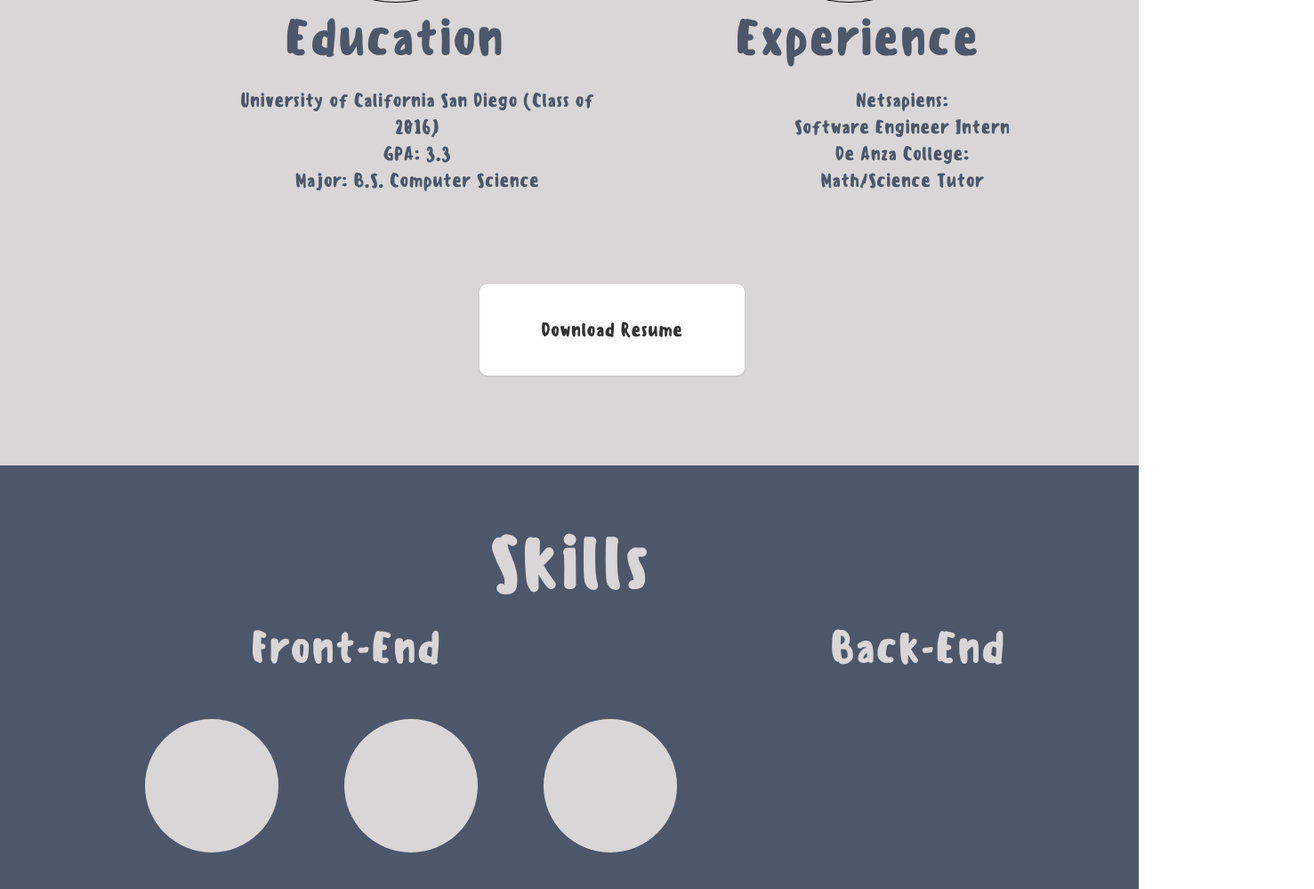
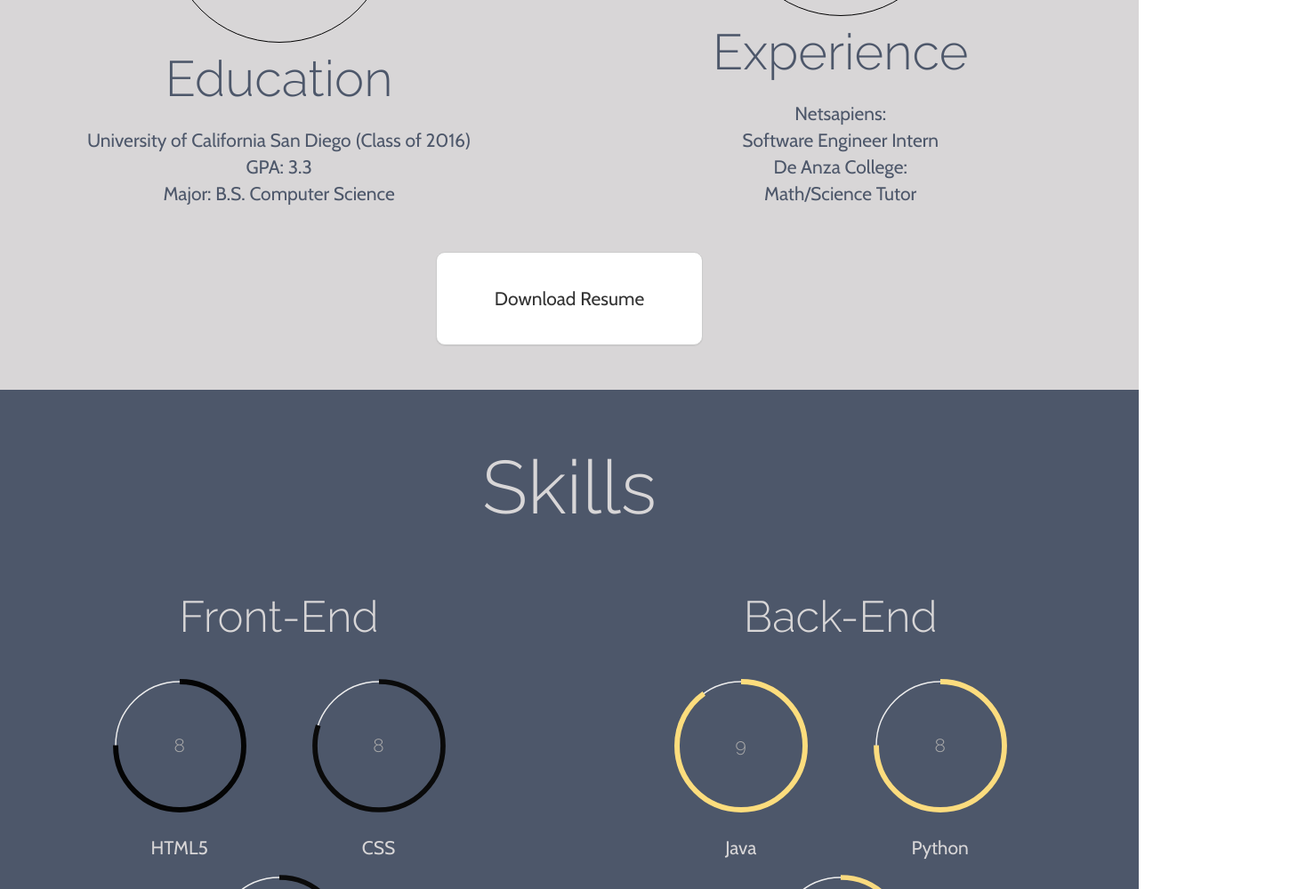
Before and after one commit to darmadoo/portfolio, a plain HTML site: page index.html in a window 1280 px wide. Shown: the part 1801-2800 px from the top of the page at 89% size, 1477 px wide, since content can reach past the window. Drawn offline with nearby package versions, Linux system fonts and the light colour scheme.

Commit message:
Added visuals to the skills and finished contact

```diff
--- a/css/darmadoo.css
+++ b/css/darmadoo.css
@@ -18,37 +18,37 @@ ul{
 	color: #4D576A;
 }
 .sensei-title{
-	font-family: sensei;
-	/*font-family: 'Raleway', sans-serif;*/
+	/*font-family: sensei;*/
+	font-family: 'Raleway', sans-serif;
 	font-size: 6em;
 }
 .sensei-description{
-	font-family: sensei;
-	/*font-family: 'Cabin', sans-serif;*/
+	/*font-family: sensei;*/
+	font-family: 'Cabin', sans-serif;
 	font-size: 1.5em;
 }
 .sensei-longDes{
-	font-family: sensei;
-	/*font-family: 'Cabin', sans-serif;*/
+	/*font-family: sensei;*/
+	font-family: 'Cabin', sans-serif;
 	font-size: 1em;
 }
 .sensei-header{
-	font-family: sensei;
-	/*font-family: 'Raleway', sans-serif;*/
+	/*font-family: sensei;*/
+	font-family: 'Raleway', sans-serif;
 	font-size: 3.5em;
 }
 .sensei-subheader{
-	font-family: sensei;
-	/*font-family: 'Raleway', sans-serif;*/
+	/*font-family: sensei;*/
+	font-family: 'Raleway', sans-serif;
 	font-size: 4em;
 }
-/*
-font-family: 'Cabin', sans-serif;
-font-family: 'Raleway', sans-serif;
-*/
 /********** LANDING ***********/
 .header-container{
 	height: 100vh;
+	background-attachment: fixed;
+    background-position: center;
+    background-repeat: no-repeat;
+    background-size: cover;
 }
 .nav{
 	text-align: center;
@@ -63,15 +63,13 @@ font-family: 'Raleway', sans-serif;
 }
 .nav a{
 	color: #D8D6D7;
-    text-shadow: 2px 2px black;
-    cursor: pointer;
+	cursor: pointer;
 }
 .nav a:hover{
 	color: #337ab7;
 }
 .header-intro{
 	color: #D8D6D7;
-    text-shadow: 2px 2px black;
     max-width: 80%;
     left: 15%;
     position: relative;
@@ -84,7 +82,6 @@ font-family: 'Raleway', sans-serif;
 	float: left;
 	position: relative;
 	left: 150px;
-	top: 150px;
 	-webkit-animation-duration: 5s;
 }
 
@@ -110,49 +107,49 @@ font-family: 'Raleway', sans-serif;
 .about-photo{
     width: 250px;
     position: relative;
-    left: 30%;
+    left: 42%;
     margin-top: -250px;
-}
-.about-education{
-	margin-left: 25%;
-}
-.about-experience{
-    margin-left: 20%;
 }
 .about-icon{
 	padding-top: 75px;
 }
+.about-education,
+.about-experience{
+	display: inline-block;
+    width: 49%;
+    text-align: center;
+}
 .photo-border{
 	width: 250px;
     position: relative;
-    display: inline;
     border: 1px solid black;
     border-radius: 50%;
 }
-.edu-exp-header span{
+.edu-exp-header{
+	display: block;
 	position: relative;
-    left: 25%;
-    padding-right: 19%;
 }
-.edu-exp-description span{
-	display: inline-block;
-    max-width: 400px;
+.edu-exp-description{
+	display: block;
     text-align: center;
     position: relative;
-    left: 21%;
-    margin-right: 17%;
     margin-top: 15px;
 }
 .download-resume{
     height: 105px;
     width: 300px;
-    position: relative;
-    left: 42%;
-    margin: 100px 0;
     border-radius: 10px;
+}
+.button-container{
+	text-align:center;
+	margin:auto;
+	padding: 50px;
 }
 
 /********** SKILLS ***********/
+.skills-container{
+	background-attachment: scroll;
+}
 .skills-header,
 .contact-header,
 .projects-header{
@@ -160,23 +157,24 @@ font-family: 'Raleway', sans-serif;
 	text-align: center;
 	padding-top: 50px;
 }
-.row-header1 span{
-    padding-left: 22%;
-    margin-right: 11%;
-}
-.group-icon1{
+.skills-frontEnd,
+.skills-backEnd,
+.skills-tools,
+.skills-design{
 	display: inline-block;
-	padding: 10px 10%;
-}
-.group-icon2{
-	display: inline-block;
+	width: 49%;
+	text-align: center;
+	padding: 50px 0;
 }
 .circle-box{
 	width: 150px;
 	height: 150px;
 	margin: 35px;
 	display: inline-block;
-
+}
+.circle-box span{
+	position: relative;
+	top: 25px;
 }
 .circle{
 	width: 100%;
@@ -185,37 +183,6 @@ font-family: 'Raleway', sans-serif;
 	-moz-border-radius: 50%;
 	border-radius: 50%;
 	background: #D8D6D7;
-}
-.group1-description1,
-.group2-description1{
-	display: inline-block;
-	padding: 0px 10%;
-}
-.group1-description2,
-.group2-description2{
-	display: inline-block;
-}
-.group1-description1 span{
-	margin: 0 70px 0 90px;
-}
-.group1-description2 span{
-	margin: 0 85px 0 85px;
-}
-.row-header2{
-    padding-top: 50px;
-}
-.row-header2 span{
-    padding-left: 25%;
-    margin-right: 13%;
-}
-.group2-description1 span{
-    margin: 0 62px 0 100px
-}
-.group2-description2 span{
-	margin: 0 45px 0 90px;
-}
-.row-description{
-	padding-bottom: 75px;
 }
 
 /********** SKILLS ***********/
@@ -261,3 +228,15 @@ font-family: 'Raleway', sans-serif;
 	position: relative;
 	left: 10%;
 }
+/********** CONTACT ***********/
+.contact-container{
+	background-attachment: fixed;
+}
+.contact-row{
+	text-align: center;
+}
+.contact-row img{
+	width: 8%;
+	margin: 50px;
+
+}
--- a/index.html
+++ b/index.html
@@ -10,11 +10,12 @@
 	<meta name="HandheldFriendly" content="true">
 
 	<title>Welcome to Darmadoo!</title>
+	<link rel="shortcut icon" href="images/favicon.ico" type="image/x-icon">
 	<link href="bootstrap/css/bootstrap-theme.css" rel="stylesheet" type="text/css">
 	<link href="bootstrap/css/bootstrap.min.css" rel="stylesheet" type="text/css">
 	<link href="css/animate.css" rel="stylesheet" type="text/css">
 	<link href="css/darmadoo.css" rel="stylesheet" type="text/css">
-	<link href="https://fonts.googleapis.com/css?family=Cabin|Raleway" rel="stylesheet">
+	<link href="https://fonts.googleapis.com/css?family=Cabin|Raleway:300" rel="stylesheet">
 </head>
 
 <body>
@@ -27,7 +28,7 @@
 				<li><a href="#">Projects</a></li>
 				<li><a href="#">Contact</a></li>
 			</ul>
-			<img alt="logo" class="animated fadeIn" src="images/temp.png">
+			<img alt="logo" class="animated fadeIn" src="images/branding.png">
 			<div class="header-intro animated fadeInRight">
 				<br>Hi!<br>
 				<br>I am Mark Darmadi!<br>
@@ -53,21 +54,20 @@
 		</div>
 
 		<div>
-			<div class="about-icon">
+			<div class="about-education">
 				<img alt="education" class="about-education photo-border" src="images/Education.png">
-				<img alt="experience" class="about-experience photo-border" src="images/Education.png">
-			</div>
-			<div class="edu-exp-header sensei-subheader">
-				<span>Education</span>
-				<span>Experience</span>
-			</div>
-			<div class="edu-exp-description sensei-description">
-				<span>
+				<span class="edu-exp-header sensei-subheader">Education</span>
+				<span class="edu-exp-description sensei-description">
 					University of California San Diego (Class of 2016)<br>
 					GPA: 3.3 <br>
 					Major: B.S. Computer Science
 				</span>
-				<span>
+			</div>
+
+			<div class="about-experience">
+				<img alt="experience" class="about-experience photo-border" src="images/Education.png">
+				<span class="edu-exp-header sensei-subheader">Experience</span>
+				<span class="edu-exp-description sensei-description">
 					Netsapiens:<br>
 					Software Engineer Intern<br>
 					De Anza College:<br>
@@ -75,9 +75,11 @@
 				</span>
 			</div>
 
+			<div class="button-container">
 				<button type="button" class="btn btn-default download-resume sensei-description">
 					Download Resume
 				</button>
+			</div>
 		</div>
 
 	</div>
@@ -86,92 +88,74 @@
 	<!-- Start of skills-container -->
 	<div class="skills-container blue-background">
 		<span class="skills-header sensei-title">Skills</span>
-
+		<div class="skills-frontEnd">
+			<span class="sensei-header">Front-End</span>
 			<div>
-			<div class="skills-firstRow">
-				<div class="row-header1 sensei-header">
-					<span>Front-End</span>
-					<span>Back-End</span>
-				</div>
-				<div class="row-icon">
-					<div class="group-icon1">
 				<div class="circle-box">
-							<div class="circle"></div>
+					<div id="html-circle"></div>
+					<span class="sensei-description">HTML5</span>
 				</div>
 				<div class="circle-box">
-							<div class="circle"></div>
+					<div id="css-circle"></div>
+					<span class="sensei-description">CSS</span>
 				</div>
 				<div class="circle-box">
-							<div class="circle"></div>
-						</div>
-					</div>
-					<div class="group-icon2">
-						<div class="circle-box">
-							<div class="circle"></div>
-						</div>
-						<div class="circle-box">
-							<div class="circle"></div>
-						</div>
-						<div class="circle-box">
-							<div class="circle"></div>
+					<div id="js-circle"></div>
+					<span class="sensei-description">JavaScript</span>
 				</div>
 			</div>
 		</div>
-				<div class="row-description">
-					<div class="group1-description1 sensei-description">
-						<span>HTML5</span>
-						<span>CSS</span>
-						<span>JavaScript</span>
+
+		<div class="skills-backEnd">
+			<span class="sensei-header">Back-End</span>
+			<div>
+				<div class="circle-box">
+					<div id="java-circle"></div>
+					<span class="sensei-description">Java</span>
 				</div>
-
-					<div class="group1-description2 sensei-description">
-						<span>Java</span>
-						<span>Python</span>
-						<span>C++</span>
+				<div class="circle-box">
+					<div id="python-circle"></div>
+					<span class="sensei-description">Python</span>
+				</div>
+				<div class="circle-box">
+					<div id="c-circle"></div>
+					<span class="sensei-description">C++</span>
 				</div>
 			</div>
 		</div>
-			<div class="skills-secondRow">
-				<div class="row-header2 sensei-header">
-					<span>Tools</span>
-					<span>Design</span>
-				</div>
-				<div class="row-icon">
-					<div class="group-icon1">
+
+		<div class="skills-tools">
+			<span class="sensei-header">Tools</span>
+			<div>
 				<div class="circle-box">
-							<div class="circle"></div>
+					<div id="git-circle"></div>
+					<span class="sensei-description">Git</span>
 				</div>
 				<div class="circle-box">
-							<div class="circle"></div>
+					<div id="github-circle"></div>
+					<span class="sensei-description">Github</span>
 				</div>
 				<div class="circle-box">
-							<div class="circle"></div>
-						</div>
-					</div>
-					<div class="group-icon2">
-						<div class="circle-box">
-							<div class="circle"></div>
-						</div>
-						<div class="circle-box">
-							<div class="circle"></div>
-						</div>
-						<div class="circle-box">
-							<div class="circle"></div>
+					<div id="eclipse-circle"></div>
+					<span class="sensei-description">Eclipse</span>
 				</div>
 			</div>
 		</div>
-				<div class="row-description">
-					<div class="group2-description1 sensei-description">
-						<span>Git</span>
-						<span> Github</span>
-						<span>Eclipse</span>
+
+		<div class="skills-design">
+			<span class="sensei-header">Design</span>
+			<div>
+				<div class="circle-box">
+					<div id="xd-circle"></div>
+					<span class="sensei-description">Adobe XD</span>
 				</div>
-
-					<div class="group2-description2 sensei-description">
-						<span>Adobe PS</span>
-						<span>Adobe AI</span>
-						<span>Adobe XD</span>
+				<div class="circle-box">
+					<div id="ps-circle"></div>
+					<span class="sensei-description">Adobe PS</span>
 				</div>
+				<div class="circle-box">
+					<div id="ai-circle"></div>
+					<span class="sensei-description">Adobe Illustrator</span>
 				</div>
 			</div>
 		</div>
@@ -205,7 +189,9 @@
 					<div class="right-half">
 						<div class="project-pic">Project 1</div>
 					</div>
+				</div>
 
+				<div class="project-object">
 					<div class="left-half">
 						<div class="project-pic">Project 1</div>
 					</div>
@@ -214,6 +200,7 @@
 							<span class="project-title">Title (Link)</span><br><br>
 							<span class="project-tech">Technology</span><br><br>
 							Lorem Ipsum is simply dummy text of the printing and typesetting industry. Lorem Ipsum has been the industry’s standard dummy text ever since the 1500s, when an unknown printer took a galley of type and scrambled it to make a type specimen book. It has survived not only five centuries, but also the leap into electronic typesetting, remaining essentially unchanged. It was popularised in the 1960s with the release of Letraset sheets containing Lorem Ipsum passages, and more recently with desktop publishing software like Aldus PageMaker including versions of Lorem Ipsum
+						</div>
 					</div>
 				</div>
 
@@ -231,14 +218,26 @@
 				</div>
 			</div>
 		</div>
+	</div>
 	<!-- End of projects-container -->
 
 	<!-- Start of Contact-container -->
 	<div class="contact-container blue-background">
 		<span class="contact-header sensei-title">Contact Me</span>
+		<div class="contact-row">
+			<a href="#"><img src="images/svg/github-c.svg" alt="github"></a>
+			<a href="#"><img src="images/svg/linkedin-c.svg" alt="linkedin"></a>
+			<a href="#"><img src="images/svg/mailbox-c.svg" alt="mailbox"></a>
+		</div>
 	</div>
 	<!-- End of Contact-container -->
 
+
+	<script src="node_modules/progressbar.js/dist/progressbar.js"></script>
+	<script src="node_modules/waypoints/lib/noframework.waypoints.min.js"></script>
+	<script type="text/javascript" src="node_modules/jquery.min.js"></script>
+	<script type="text/javascript" src="node_modules/jquery-ui.min.js"></script>
+	<script type="text/javascript" src="js/circle.js"></script>
 </body>
 
 </html>
--- /dev/null
+++ b/js/circle.js
@@ -0,0 +1,395 @@
+window.onload = function onLoad() {
+  var html = new ProgressBar.Circle('#html-circle', {
+    color: '#aaa',
+    // This has to be the same size as the maximum width to
+    // prevent clipping
+    strokeWidth: 4,
+    trailWidth: 1,
+    easing: 'easeOutBounce',
+    duration: 1400,
+    text: {
+      autoStyleContainer: true
+    },
+    from: { color: '#aaa', width: 1 },
+    to: { color: '#000000', width: 4 },
+    // Set default step function for all animate calls
+    step: function(state, circle) {
+      circle.path.setAttribute('stroke', state.color);
+      circle.path.setAttribute('stroke-width', state.width);
+
+      var value = Math.round(circle.value() * 10);
+      if (value === 0) {
+        circle.setText('');
+      } else {
+        circle.setText(value);
+      }
+
+    }
+  });
+
+  var css = new ProgressBar.Circle('#css-circle', {
+    color: '#aaa',
+    // This has to be the same size as the maximum width to
+    // prevent clipping
+    strokeWidth: 4,
+    trailWidth: 1,
+    easing: 'easeOutBounce',
+    duration: 1400,
+    text: {
+      autoStyleContainer: true
+    },
+    from: { color: '#aaa', width: 1 },
+    to: { color: '#000000', width: 4 },
+    // Set default step function for all animate calls
+    step: function(state, circle) {
+      circle.path.setAttribute('stroke', state.color);
+      circle.path.setAttribute('stroke-width', state.width);
+
+      var value = Math.round(circle.value() * 10);
+      if (value === 0) {
+        circle.setText('');
+      } else {
+        circle.setText(value);
+      }
+
+    }
+  });
+
+  var js = new ProgressBar.Circle('#js-circle', {
+    color: '#aaa',
+    // This has to be the same size as the maximum width to
+    // prevent clipping
+    strokeWidth: 4,
+    trailWidth: 1,
+    easing: 'easeOutBounce',
+    duration: 1400,
+    text: {
+      autoStyleContainer: true
+    },
+    from: { color: '#aaa', width: 1 },
+    to: { color: '#000000', width: 4 },
+    // Set default step function for all animate calls
+    step: function(state, circle) {
+      circle.path.setAttribute('stroke', state.color);
+      circle.path.setAttribute('stroke-width', state.width);
+
+      var value = Math.round(circle.value() * 10);
+      if (value === 0) {
+        circle.setText('');
+      } else {
+        circle.setText(value);
+      }
+
+    }
+  });
+
+  var j = new ProgressBar.Circle('#java-circle', {
+    color: '#aaa',
+    // This has to be the same size as the maximum width to
+    // prevent clipping
+    strokeWidth: 4,
+    trailWidth: 1,
+    easing: 'easeOutBounce',
+    duration: 1400,
+    text: {
+      autoStyleContainer: true
+    },
+    from: { color: '#aaa', width: 1 },
+    to: { color: '#FFDE7D', width: 4 },
+    // Set default step function for all animate calls
+    step: function(state, circle) {
+      circle.path.setAttribute('stroke', state.color);
+      circle.path.setAttribute('stroke-width', state.width);
+
+      var value = Math.round(circle.value() * 10);
+      if (value === 0) {
+        circle.setText('');
+      } else {
+        circle.setText(value);
+      }
+
+    }
+  });
+
+  var python = new ProgressBar.Circle('#python-circle', {
+    color: '#aaa',
+    // This has to be the same size as the maximum width to
+    // prevent clipping
+    strokeWidth: 4,
+    trailWidth: 1,
+    easing: 'easeOutBounce',
+    duration: 1400,
+    text: {
+      autoStyleContainer: true
+    },
+    from: { color: '#aaa', width: 1 },
+    to: { color: '#FFDE7D', width: 4 },
+    // Set default step function for all animate calls
+    step: function(state, circle) {
+      circle.path.setAttribute('stroke', state.color);
+      circle.path.setAttribute('stroke-width', state.width);
+
+      var value = Math.round(circle.value() * 10);
+      if (value === 0) {
+        circle.setText('');
+      } else {
+        circle.setText(value);
+      }
+
+    }
+  });
+
+  var c = new ProgressBar.Circle('#c-circle', {
+    color: '#aaa',
+    // This has to be the same size as the maximum width to
+    // prevent clipping
+    strokeWidth: 4,
+    trailWidth: 1,
+    easing: 'easeOutBounce',
+    duration: 1400,
+    text: {
+      autoStyleContainer: true
+    },
+    from: { color: '#aaa', width: 1 },
+    to: { color: '#FFDE7D', width: 4 },
+    // Set default step function for all animate calls
+    step: function(state, circle) {
+      circle.path.setAttribute('stroke', state.color);
+      circle.path.setAttribute('stroke-width', state.width);
+
+      var value = Math.round(circle.value() * 10);
+      if (value === 0) {
+        circle.setText('');
+      } else {
+        circle.setText(value);
+      }
+
+    }
+  });
+
+  var git = new ProgressBar.Circle('#git-circle', {
+    color: '#aaa',
+    // This has to be the same size as the maximum width to
+    // prevent clipping
+    strokeWidth: 4,
+    trailWidth: 1,
+    easing: 'easeOutBounce',
+    duration: 1400,
+    text: {
+      autoStyleContainer: true
+    },
+    from: { color: '#aaa', width: 1 },
+    to: { color: '#30E3CA', width: 4 },
+    // Set default step function for all animate calls
+    step: function(state, circle) {
+      circle.path.setAttribute('stroke', state.color);
+      circle.path.setAttribute('stroke-width', state.width);
+
+      var value = Math.round(circle.value() * 10);
+      if (value === 0) {
+        circle.setText('');
+      } else {
+        circle.setText(value);
+      }
+
+    }
+  });
+
+  var github = new ProgressBar.Circle('#github-circle', {
+    color: '#aaa',
+    // This has to be the same size as the maximum width to
+    // prevent clipping
+    strokeWidth: 4,
+    trailWidth: 1,
+    easing: 'easeOutBounce',
+    duration: 1400,
+    text: {
+      autoStyleContainer: true
+    },
+    from: { color: '#aaa', width: 1 },
+    to: { color: '#30E3CA', width: 4 },
+    // Set default step function for all animate calls
+    step: function(state, circle) {
+      circle.path.setAttribute('stroke', state.color);
+      circle.path.setAttribute('stroke-width', state.width);
+
+      var value = Math.round(circle.value() * 10);
+      if (value === 0) {
+        circle.setText('');
+      } else {
+        circle.setText(value);
+      }
+
+    }
+  });
+
+  var eclipse = new ProgressBar.Circle('#eclipse-circle', {
+    color: '#aaa',
+    // This has to be the same size as the maximum width to
+    // prevent clipping
+    strokeWidth: 4,
+    trailWidth: 1,
+    easing: 'easeOutBounce',
+    duration: 1400,
+    text: {
+      autoStyleContainer: true
+    },
+    from: { color: '#aaa', width: 1 },
+    to: { color: '#30E3CA', width: 4 },
+    // Set default step function for all animate calls
+    step: function(state, circle) {
+      circle.path.setAttribute('stroke', state.color);
+      circle.path.setAttribute('stroke-width', state.width);
+
+      var value = Math.round(circle.value() * 10);
+      if (value === 0) {
+        circle.setText('');
+      } else {
+        circle.setText(value);
+      }
+
+    }
+  });
+
+  var xd = new ProgressBar.Circle('#xd-circle', {
+    color: '#aaa',
+    // This has to be the same size as the maximum width to
+    // prevent clipping
+    strokeWidth: 4,
+    trailWidth: 1,
+    easing: 'easeOutBounce',
+    duration: 1400,
+    text: {
+      autoStyleContainer: true
+    },
+    from: { color: '#aaa', width: 1 },
+    to: { color: '#FF2E63', width: 4 },
+    // Set default step function for all animate calls
+    step: function(state, circle) {
+      circle.path.setAttribute('stroke', state.color);
+      circle.path.setAttribute('stroke-width', state.width);
+
+      var value = Math.round(circle.value() * 10);
+      if (value === 0) {
+        circle.setText('');
+      } else {
+        circle.setText(value);
+      }
+
+    }
+  });
+
+  var ps = new ProgressBar.Circle('#ps-circle', {
+    color: '#aaa',
+    // This has to be the same size as the maximum width to
+    // prevent clipping
+    strokeWidth: 4,
+    trailWidth: 1,
+    easing: 'easeOutBounce',
+    duration: 1400,
+    text: {
+      autoStyleContainer: true
+    },
+    from: { color: '#aaa', width: 1 },
+    to: { color: '#FF2E63', width: 4 },
+    // Set default step function for all animate calls
+    step: function(state, circle) {
+      circle.path.setAttribute('stroke', state.color);
+      circle.path.setAttribute('stroke-width', state.width);
+
+      var value = Math.round(circle.value() * 10);
+      if (value === 0) {
+        circle.setText('');
+      } else {
+        circle.setText(value);
+      }
+
+    }
+  });
+
+  var ai = new ProgressBar.Circle('#ai-circle', {
+    color: '#aaa',
+    // This has to be the same size as the maximum width to
+    // prevent clipping
+    strokeWidth: 4,
+    trailWidth: 1,
+    easing: 'easeOutBounce',
+    duration: 1400,
+    text: {
+      autoStyleContainer: true
+    },
+    from: { color: '#aaa', width: 1 },
+    to: { color: '#FF2E63', width: 4 },
+    // Set default step function for all animate calls
+    step: function(state, circle) {
+      circle.path.setAttribute('stroke', state.color);
+      circle.path.setAttribute('stroke-width', state.width);
+
+      var value = Math.round(circle.value() * 10);
+      if (value === 0) {
+        circle.setText('');
+      } else {
+        circle.setText(value);
+      }
+
+    }
+  });
+
+
+  html.text.style.fontFamily = "'Raleway', sans-serif";
+  html.text.style.fontSize = '1.5em';
+  // html.animate(0.75);
+
+  css.text.style.fontFamily = "'Raleway', sans-serif";
+  css.text.style.fontSize = '1.5em';
+  css.animate(0.8);
+
+  js.text.style.fontFamily = "'Raleway', sans-serif";
+  js.text.style.fontSize = '1.5em';
+  js.animate(0.7);
+
+  j.text.style.fontFamily = "'Raleway', sans-serif";
+  j.text.style.fontSize = '1.5em';
+  j.animate(0.9);
+
+  python.text.style.fontFamily = "'Raleway', sans-serif";
+  python.text.style.fontSize = '1.5em';
+  python.animate(0.75);
+
+  c.text.style.fontFamily = "'Raleway', sans-serif";
+  c.text.style.fontSize = '1.5em';
+  c.animate(0.8);
+
+  git.text.style.fontFamily = "'Raleway', sans-serif";
+  git.text.style.fontSize = '1.5em';
+  git.animate(0.9);
+
+  github.text.style.fontFamily = "'Raleway', sans-serif";
+  github.text.style.fontSize = '1.5em';
+  github.animate(0.9);
+
+  eclipse.text.style.fontFamily = "'Raleway', sans-serif";
+  eclipse.text.style.fontSize = '1.5em';
+  eclipse.animate(0.7);
+
+  xd.text.style.fontFamily = "'Raleway', sans-serif";
+  xd.text.style.fontSize = '1.5em';
+  xd.animate(0.65);
+
+  ps.text.style.fontFamily = "'Raleway', sans-serif";
+  ps.text.style.fontSize = '1.5em';
+  ps.animate(0.65);
+
+  ai.text.style.fontFamily = "'Raleway', sans-serif";
+  ai.text.style.fontSize = '1.5em';
+  ai.animate(0.65);
+
+  var waypoint = new Waypoint({
+    element: document.getElementById('html-circle'),
+    handler: function(direction) {
+      html.animate(0.75);
+    },
+    offset: '75%'
+  })
+
+};
```
Also changed, not shown: images/branding.png (added), images/favicon.ico (added), images/svg/github-c.svg (added), images/svg/github.svg (added), images/svg/linkedin-c.svg (added), images/svg/linkedin.svg (added), images/svg/mailbox-c.svg (added), images/svg/mailbox.svg (added). Lines whose indentation alone changed are shown as unchanged.
